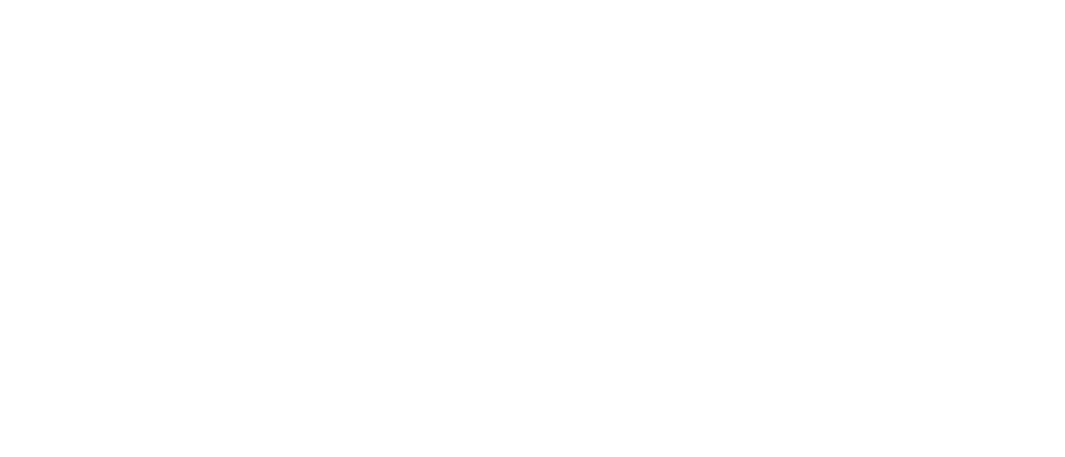
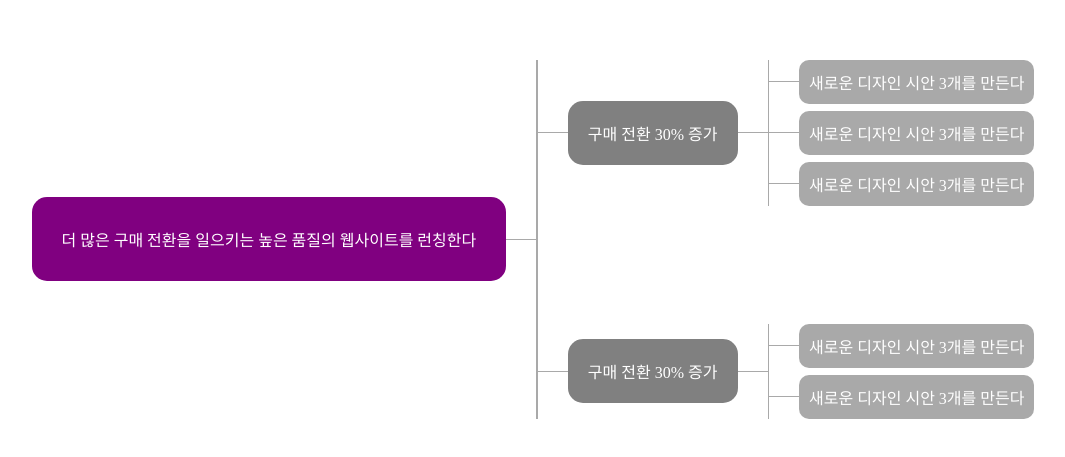
Before and after one commit to Yeonseo-Jo/moonshot-pretask, a React (Vite) app: page /okr-tree in a window 1280 px wide. Before the commit this address had no page. Shown: the part 169-626 px from the top of the page, without its empty margins (115-1180 px from the left). Built offline with nearby package versions, Linux system fonts and the light colour scheme.

Commit message:
feat: 라브 뜯어서 직접 구현 트리

```diff
--- a/src/Router.tsx
+++ b/src/Router.tsx
@@ -2,6 +2,7 @@
 import DragNDrop from "./DragNDrop";
 import Home from "./Home";
 import HierarchyChart from "./TreeGraph/HierarchyChart";
+import OKRTree from "./TreeGraph/Publishing/FirsTrial/OKRTree";
 
 const Router = () => {
   return (
@@ -10,6 +11,7 @@
         <Route path="/" element={<Home />} />
         <Route path="/drag-n-drop" element={<DragNDrop />} />
         <Route path="/tree-graph" element={<HierarchyChart />} />
+        <Route path="/okr-tree" element={<OKRTree />} />
       </Routes>
     </BrowserRouter>
   );
--- a/src/TreeGraph/HierarchyChart.tsx
+++ b/src/TreeGraph/HierarchyChart.tsx
@@ -22,10 +22,6 @@
             },
             {
               name: "Second Task",
-              cssClass: "level3",
-            },
-            {
-              name: "Third Task",
               cssClass: "level3",
             },
           ],
--- /dev/null
+++ b/src/TreeGraph/Publishing/FirsTrial/KrVarients.tsx
@@ -0,0 +1,110 @@
+import { NodeLines } from "./OKRTree";
+import "./Varients.css";
+
+const KrBox = () => {
+  return (
+    <div style={{ display: "flex", alignItems: "center" }}>
+      <div className="straight-line"></div>
+      <div
+        style={{
+          backgroundColor: "gray",
+          color: "white",
+          padding: "20px",
+          width: "fit-content",
+          borderRadius: "15px",
+        }}
+      >
+        구매 전환 30% 증가
+      </div>
+      <div className="straight-line"></div>
+    </div>
+  );
+};
+
+export const KrTaskConatiner = ({
+  TaskVarients,
+}: {
+  TaskVarients: () => JSX.Element;
+}) => {
+  return (
+    <div
+      className="kr-task-container"
+      style={{
+        display: "flex",
+      }}
+    >
+      <KrBox />
+      <NodeLines />
+      <TaskVarients />
+    </div>
+  );
+};
+
+// export const OneKr = ({
+//   TaskVarients,
+// }: {
+//   TaskVarients: () => JSX.Element;
+// }) => {
+//   return (
+//     <>
+//       <KrTaskConatiner TaskVarients={TaskVarients} />
+//     </>
+//   );
+// };
+
+// export const TwoKr = ({
+//   FirstTaskVarients,
+//   SecondTaskVarients,
+// }: {
+//   FirstTaskVarients: () => JSX.Element;
+//   SecondTaskVarients: () => JSX.Element;
+// }) => {
+//   return (
+//     <div className="krbox-wrapper">
+//       <KrTaskConatiner TaskVarients={FirstTaskVarients} />
+//       <KrTaskConatiner TaskVarients={SecondTaskVarients} />
+//     </div>
+//   );
+// };
+
+// export const ThreeKr = ({
+//   FirstTaskVarients,
+//   SecondTaskVarients,
+//   ThirdTaskVarients,
+// }: {
+//   FirstTaskVarients: () => JSX.Element;
+//   SecondTaskVarients: () => JSX.Element;
+//   ThirdTaskVarients: () => JSX.Element;
+// }) => {
+//   return (
+//     <div className="krbox-wrapper">
+//       <KrTaskConatiner TaskVarients={FirstTaskVarients} />
+//       <KrTaskConatiner TaskVarients={SecondTaskVarients} />
+//       <KrTaskConatiner TaskVarients={ThirdTaskVarients} />
+//     </div>
+//   );
+// };
+
+export const KrVarients = ({
+  FirstTaskVarients,
+  SecondTaskVarients,
+  ThirdTaskVarients,
+}: {
+  FirstTaskVarients?: () => JSX.Element;
+  SecondTaskVarients?: () => JSX.Element;
+  ThirdTaskVarients?: () => JSX.Element;
+}) => {
+  return (
+    <div className="krbox-wrapper">
+      {FirstTaskVarients && (
+        <KrTaskConatiner TaskVarients={FirstTaskVarients} />
+      )}
+      {SecondTaskVarients && (
+        <KrTaskConatiner TaskVarients={SecondTaskVarients} />
+      )}
+      {ThirdTaskVarients && (
+        <KrTaskConatiner TaskVarients={ThirdTaskVarients} />
+      )}
+    </div>
+  );
+};
--- /dev/null
+++ b/src/TreeGraph/Publishing/FirsTrial/OKRTree.tsx
@@ -0,0 +1,65 @@
+import { KrVarients } from "./KrVarients";
+import { ThreeTasks, TwoTasks } from "./TaskVarients";
+import "./Varients.css";
+
+const ObjectBox = () => {
+  return (
+    <div
+      style={{
+        display: "flex",
+        alignItems: "center",
+        justifyContent: "center",
+      }}
+    >
+      <div
+        style={{
+          backgroundColor: "purple",
+          color: "white",
+          padding: "30px",
+          width: "fit-content",
+          borderRadius: "15px",
+        }}
+      >
+        더 많은 구매 전환을 일으키는 높은 품질의 웹사이트를 런칭한다
+      </div>
+      <div className="straight-line"></div>
+    </div>
+  );
+};
+
+export const NodeLines = () => {
+  return (
+    <div className="node-line-container">
+      {/* <div className="node-transparent-line"></div> */}
+      <div className="node-lines"></div>
+      <div className="node-m-line"></div>
+      <div className="node-lines"></div>
+      {/* <div className="node-transparent-line"></div> */}
+    </div>
+  );
+};
+
+const OKRTree = () => {
+  return (
+    <div
+      style={{
+        display: "flex",
+        alignItems: "center",
+        justifyContent: "center",
+        width: "100vw",
+        height: "100vh",
+      }}
+    >
+      <ObjectBox />
+      <div className="kr-tree-wrapper">
+        <NodeLines />
+        <KrVarients
+          FirstTaskVarients={ThreeTasks}
+          SecondTaskVarients={TwoTasks}
+        />
+      </div>
+    </div>
+  );
+};
+
+export default OKRTree;
--- /dev/null
+++ b/src/TreeGraph/Publishing/FirsTrial/TaskVarients.tsx
@@ -0,0 +1,47 @@
+import "./Varients.css";
+
+const TaskBox = () => {
+  return (
+    <div style={{ display: "flex", alignItems: "center" }}>
+      <div className="straight-line"></div>
+      <div
+        style={{
+          backgroundColor: "darkGray",
+          color: "white",
+          padding: "10px",
+          width: "fit-content",
+          borderRadius: "10px",
+        }}
+      >
+        새로운 디자인 시안 3개를 만든다
+      </div>
+    </div>
+  );
+};
+
+export const OneTasks = () => {
+  return (
+    <>
+      <TaskBox />
+    </>
+  );
+};
+
+export const TwoTasks = () => {
+  return (
+    <div className="taskbox-wrapper">
+      <TaskBox />
+      <TaskBox />
+    </div>
+  );
+};
+
+export const ThreeTasks = () => {
+  return (
+    <div className="taskbox-wrapper">
+      <TaskBox />
+      <TaskBox />
+      <TaskBox />
+    </div>
+  );
+};
--- /dev/null
+++ b/src/TreeGraph/Publishing/FirsTrial/Varients.css
@@ -0,0 +1,43 @@
+.straight-line {
+  background-color: darkgray;
+  width: 30px;
+  height: 1px;
+}
+
+.taskbox-wrapper {
+  display: flex;
+  flex-direction: column;
+  gap: 7px;
+}
+
+.node-line-container {
+  display: flex;
+  flex-direction: column;
+}
+
+.node-lines {
+  flex: 1;
+  width: 0.1em;
+  background-color: darkgray;
+}
+
+.node-m-line {
+  flex: 1;
+  width: 0.1em;
+  height: 0.1em;
+  background-color: darkgrey;
+}
+
+.krbox-wrapper {
+  display: flex;
+  flex-direction: column;
+  gap: 118px;
+}
+
+.kr-tree-wrapper {
+  display: flex;
+
+  &.node-line-container:first-child .node-lines:first-child {
+    background-color: transparent;
+  }
+}
```
